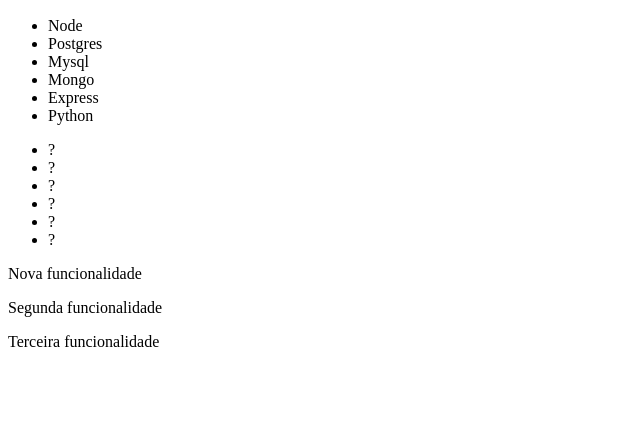
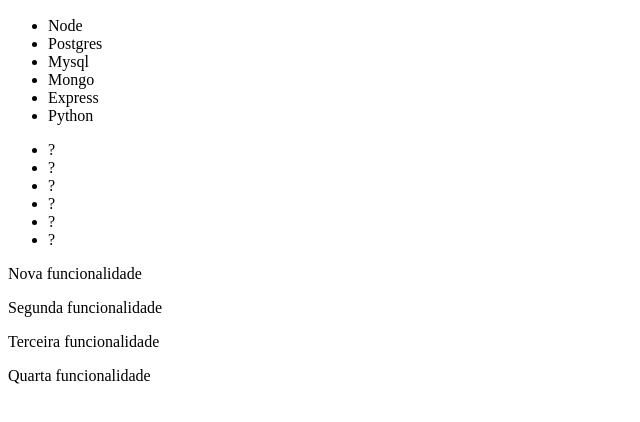
Before and after one commit to LuanBMartins/git-estudos, a website: page index.html in a window 1280 px wide. Shown: the part 110-532 px from the top of the page, without its empty margins (0-640 px from the left). Drawn offline with Linux system fonts and the light colour scheme.

Commit message:
Adicionando quarta funcionalidade

```diff
--- a/index.html
+++ b/index.html
@@ -43,6 +43,9 @@
     <section>
         <p>Terceira funcionalidade</p>
     </section>
+    <section>
+        <p>Quarta funcionalidade</p>
+    </section>
 
 </body>
 </html>
```
